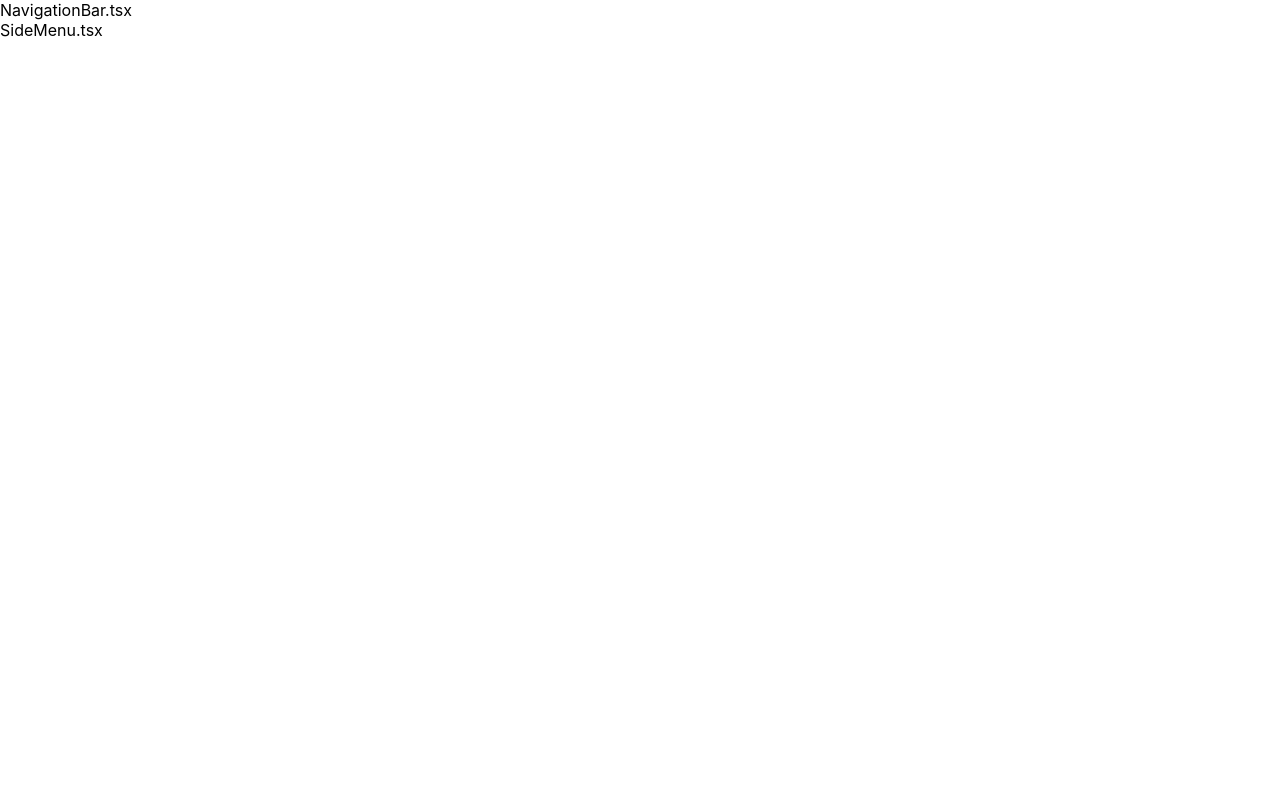
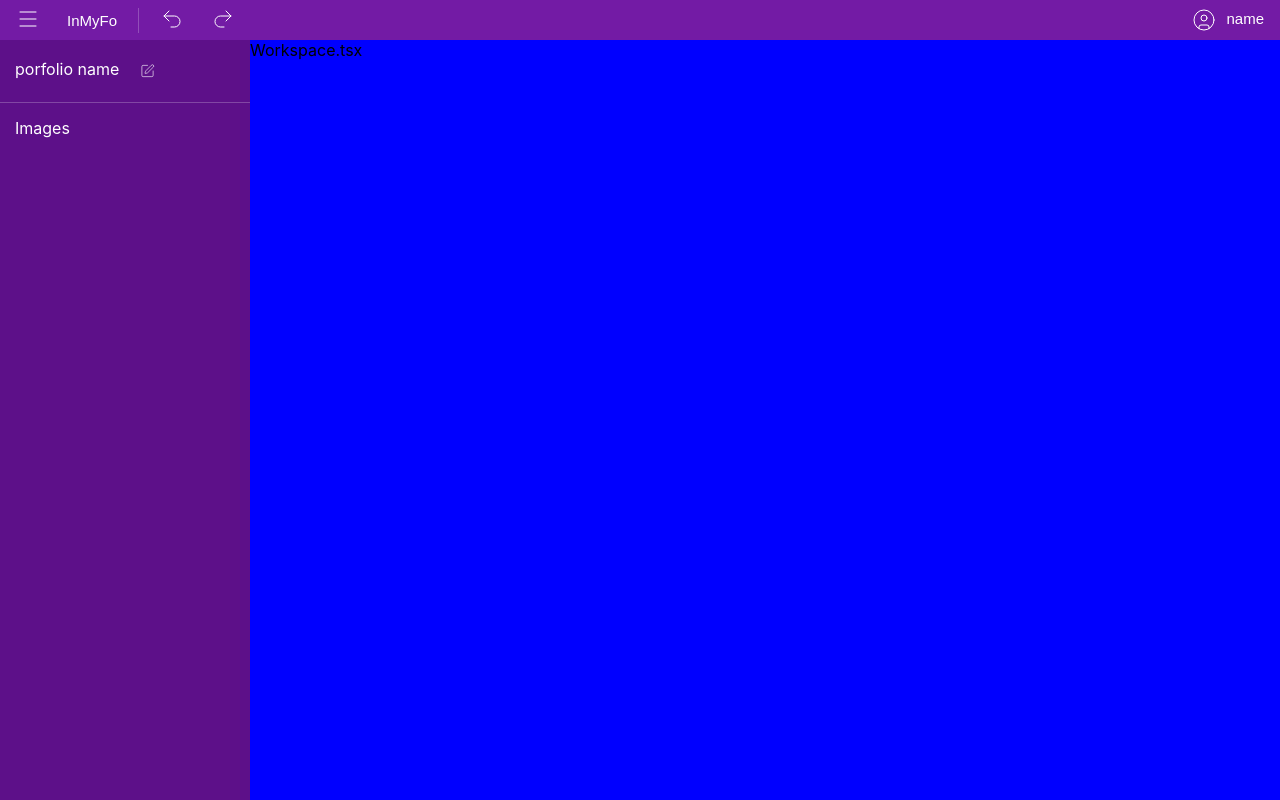
Before and after one commit to SeongbinJo/InMyFolder, a React (Vite) app: page /portfolio/1 in a window 1280 px wide. Built offline with nearby package versions, Linux system fonts and the light colour scheme; no server answers.

Commit message:
/Portfolio.tsx > navbar & sidemenu 추가

```diff
--- a/src/pages/Portfolio/NavigationBar.css
+++ b/src/pages/Portfolio/NavigationBar.css
@@ -0,0 +1,48 @@
+.bar {
+    display: flex;
+    flex-direction: row;
+    width: 100%;
+    justify-content: space-between;
+}
+
+.left-menu {
+    display: flex;
+    flex-direction: row;
+    gap: 15px;
+}
+
+.Vline {
+    height: 25px;
+    width: 1px;
+    background-color: rgba(255, 255, 255, 0.226);
+    margin: 10px 0 10px 0;
+}
+
+button {
+    background-color: transparent;
+    border-width: 0;
+    color: white;
+    font-size: 15px;
+    cursor: pointer;
+}
+
+.right-menu {
+    display: flex;
+    flex-direction: row;
+}
+
+.profile-menu {
+    display: flex;
+    flex-direction: row;
+    align-items: center;
+}
+
+.profile-menu button {
+    display: flex;
+    flex-direction: row;
+    gap: 10px;
+}
+
+.profile-menu p {
+    margin: 2px 0 0 0;
+}
--- a/src/pages/Portfolio/NavigationBar.tsx
+++ b/src/pages/Portfolio/NavigationBar.tsx
@@ -1,7 +1,31 @@
+import { Bold, CircleUser, Menu, Redo2, Undo2 } from "lucide-react"
+import "./NavigationBar.css"
+
+const lucideStyle = {
+    strokeWidth: '1px'
+}
+
 export default function NavigationBar() {
     return (
-        <div>
-            NavigationBar.tsx
-        </div>
+        <>
+            <div className="bar">
+                <div className="left-menu">
+                    <button><Menu style={lucideStyle} /></button>
+                    <button>InMyFo</button>
+                    <div className="Vline" />
+                    <button><Undo2 style={lucideStyle} /></button>
+                    <button><Redo2 style={lucideStyle} /></button>
+                </div>
+
+                <div className="right-menu">
+                    <div className="profile-menu">
+                        <button>
+                            <CircleUser style={lucideStyle} />
+                            <p>name</p>
+                        </button>
+                    </div>
+                </div>
+            </div>
+        </>
     )
 }
--- a/src/pages/Portfolio/Portfolio.css
+++ b/src/pages/Portfolio/Portfolio.css
@@ -0,0 +1,23 @@
+.portfolio {
+    display: flex;
+    flex-direction: column;
+    background-color: red;
+    height: 100%;
+}
+
+.navigation {
+    display: flex;
+    flex-direction: row;
+    background-color: #731BA5;
+    height: 40px;
+    align-items: center;
+    gap: 20px;
+    padding: 0 10px 0 10px;
+}
+
+.contents {
+    display: flex;
+    flex-direction: row;
+    background-color: blue;
+    height: 100%;
+}
--- a/src/pages/Portfolio/Portfolio.tsx
+++ b/src/pages/Portfolio/Portfolio.tsx
@@ -1,5 +1,7 @@
 import NavigationBar from "./NavigationBar";
 import SideMenu from "./SideMenu";
+import Workspace from "./Workspace";
+import "./Portfolio.css"
 
 export default function Portfolio() {
     return (
@@ -7,12 +9,14 @@ export default function Portfolio() {
             <div className="navigation">
                 <NavigationBar />
             </div>
+
             <div className="contents">
                 <div className="SideMenu">
                     <SideMenu />
                 </div>
+
                 <div className="main_portfolio">
-
+                    <Workspace />
                 </div>
             </div>
         </div>
--- a/src/pages/Portfolio/SideMenu.css
+++ b/src/pages/Portfolio/SideMenu.css
@@ -0,0 +1,26 @@
+.side-menu {
+    width: 250px;
+    height: 100%;
+    background-color: #5D1089;
+}
+
+.title {
+    width: 100%;
+    display: flex;
+    flex-direction: row;
+    gap: 15px;
+    padding-top: 18px;
+}
+
+.side-menu p {
+    margin: 1px 0 0 0;
+    color: white;
+    padding: 0 0 0 15px;
+}
+
+.line {
+    height: 1px;
+    width: 100%;
+    background-color: rgba(255, 255, 255, 0.226);
+    margin: 15px 0 15px 0;
+}
--- a/src/pages/Portfolio/SideMenu.tsx
+++ b/src/pages/Portfolio/SideMenu.tsx
@@ -1,7 +1,26 @@
+import { SquarePen } from "lucide-react"
+import "./SideMenu.css"
+
+const lucideStyle = {
+    strokeWidth: '1px',
+    width: '15px'
+}
+
 export default function SideMenu() {
     return (
-        <div>
-            SideMenu.tsx
+        <div className="side-menu">
+            <div className="title">
+                <p>porfolio name</p>
+                <button>
+                    <SquarePen style={lucideStyle} />
+                </button>
+            </div>
+
+            <div className="line" />
+
+            <div className="images">
+                <p>Images</p>
+            </div>
         </div>
     )
 }
--- /dev/null
+++ b/src/pages/Portfolio/Workspace.tsx
@@ -0,0 +1,7 @@
+export default function Workspace() {
+    return (
+        <div>
+            Workspace.tsx
+        </div>
+    )
+}
```
Also changed, not shown: src/pages/Portfolio/Workspace.css (added).
